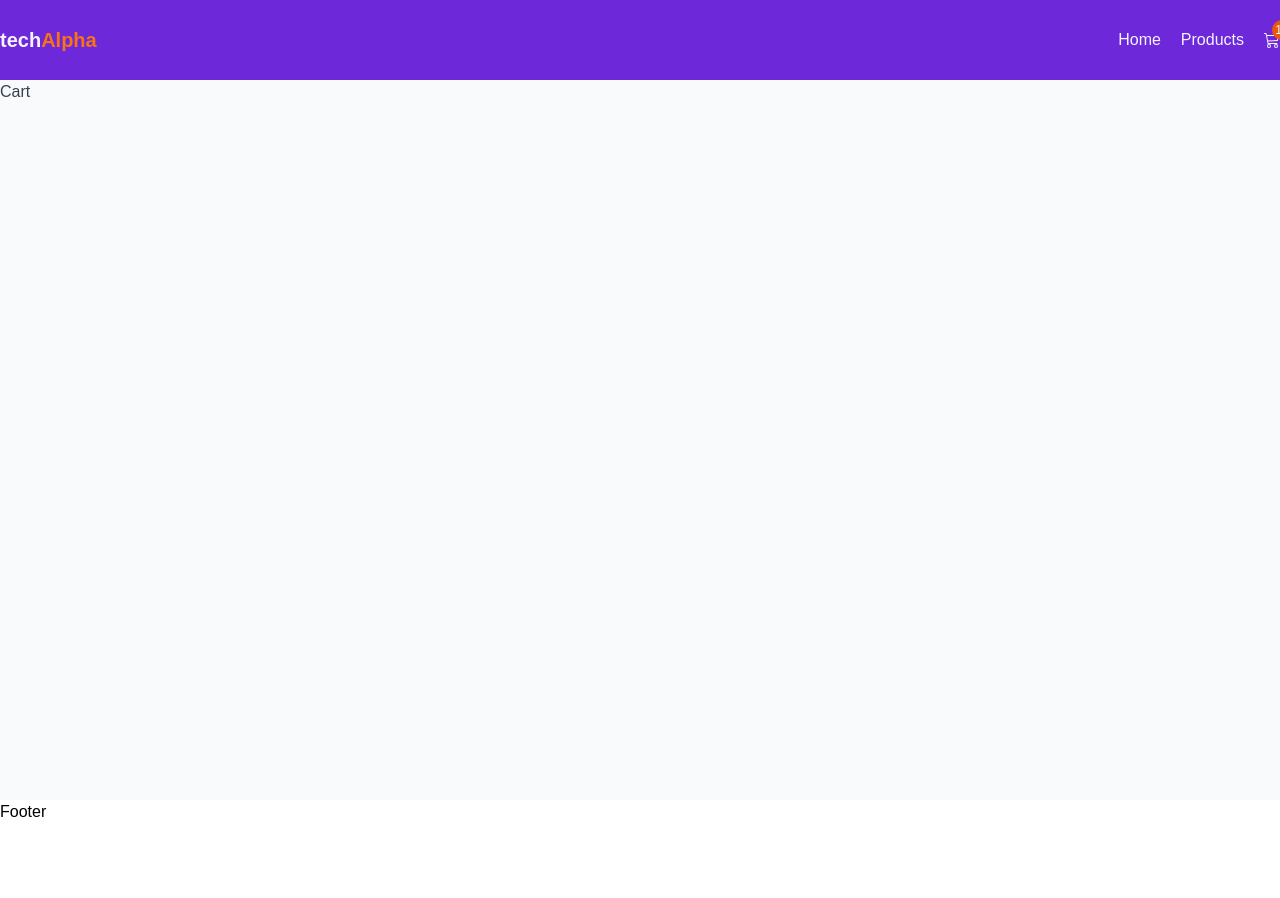
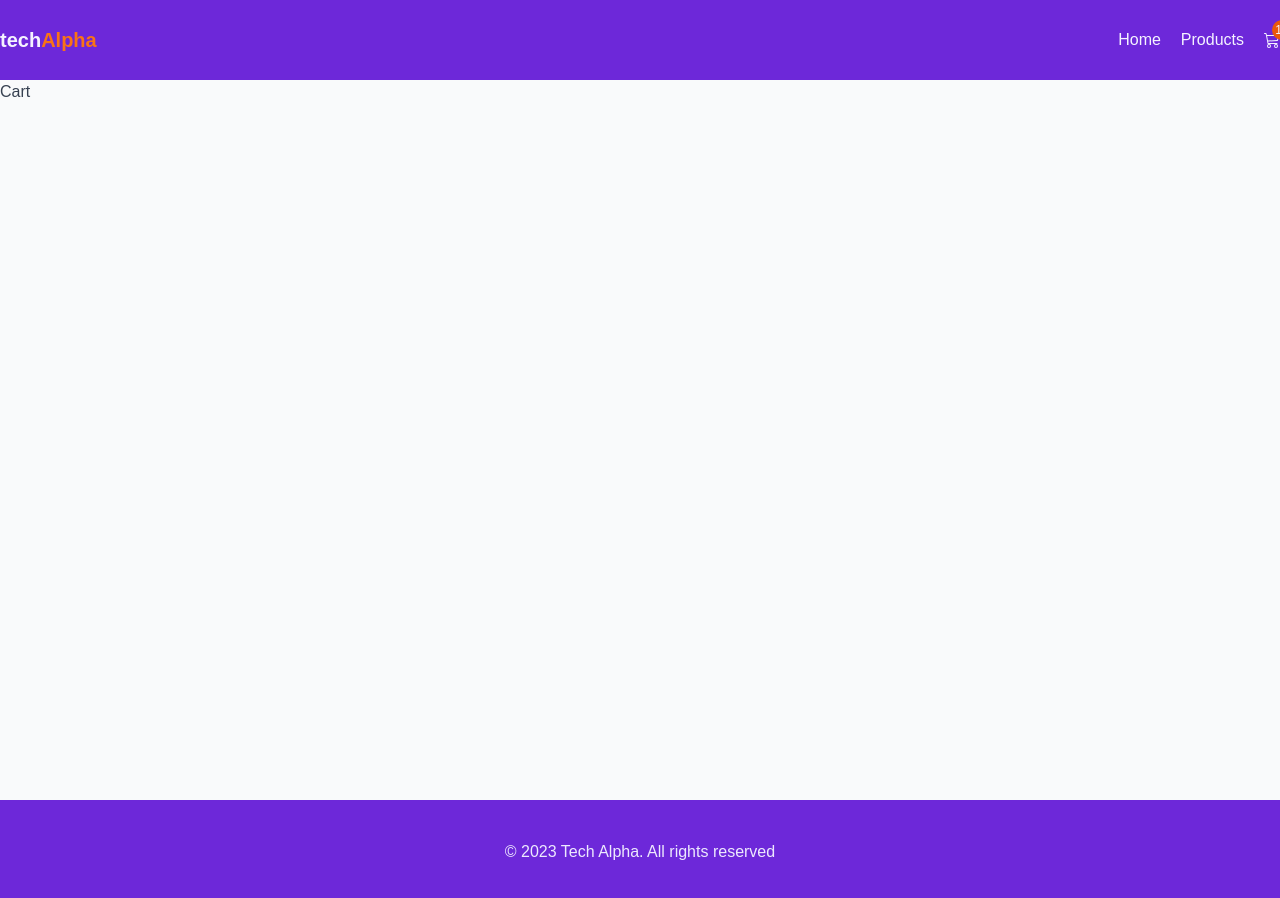
Before and after one commit to Shm-Rsuf/tech-alpha-client, a React (Create React App) app: page /cart in a window 1280 px wide. Shown: the top 898 px of the page. Before the commit the page ends 824 px from the top, so only its background shows below. Built offline with nearby package versions, Linux system fonts and the light colour scheme.

Commit message:
footer added

```diff
--- a/src/components/Footer.jsx
+++ b/src/components/Footer.jsx
@@ -1,7 +1,9 @@
 const Footer = () => {
   return (
     <div>
-      <h2>Footer</h2>
+      <h2 className=" footer bg-violet-700 text-violet-100 py-10 font-medium flex justify-center items-center">
+        <p>&copy; {new Date().getFullYear()} Tech Alpha. All rights reserved</p>
+      </h2>
     </div>
   );
 };
```
